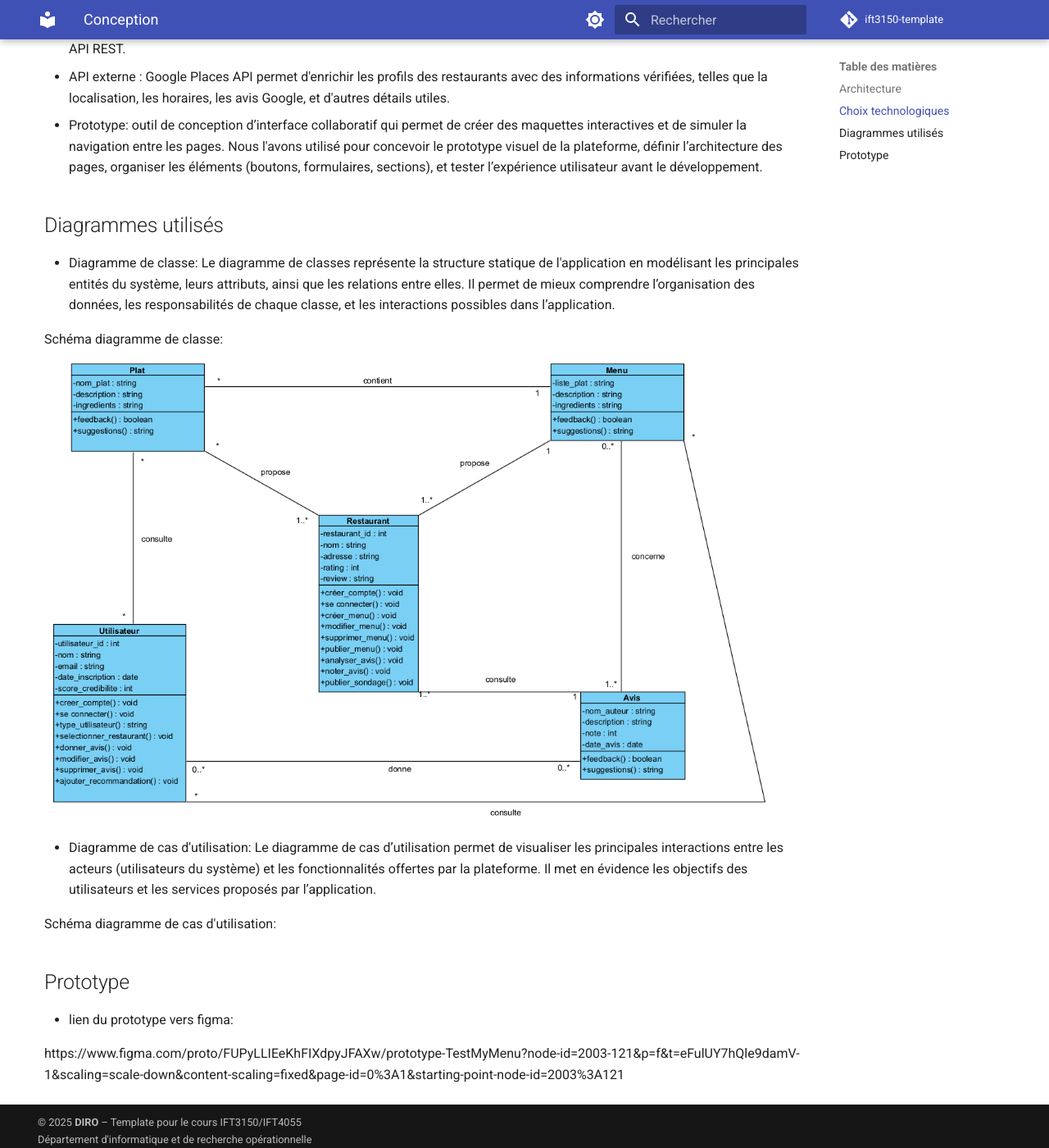
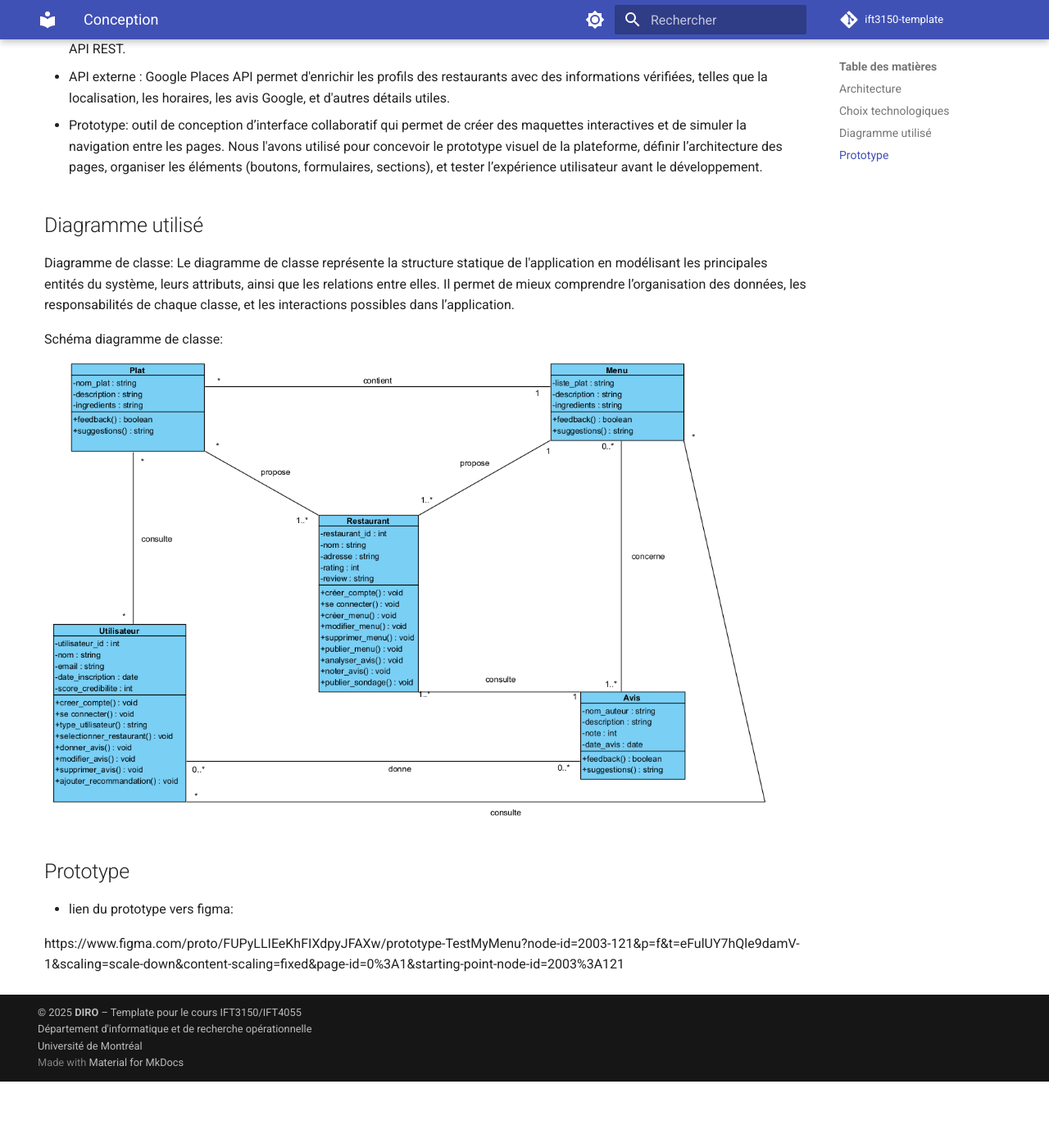
Before and after one commit to Kadijoo/Projet-3150, an MkDocs documentation site: the page built from docs/conception.md, in a window 1280 px wide and 1400 px high, scrolled down 890 px. Shown: the whole window at 82% size. Built offline with MkDocs 1.6.1 and Material for MkDocs 9.7.7, drawn with Linux system fonts in a browser that asks for light colours; comment, search, counter and statistics services are not loaded; after the commit the page ends 2209 px from its top, so only the background shows below that.

Commit message:
Update conception.md

```diff
--- a/docs/conception.md
+++ b/docs/conception.md
@@ -20,20 +20,14 @@ Elle affichera les informations reçues du contrôleur (ex. : listes de menus, m
 - API externe : Google Places API permet d'enrichir les profils des restaurants avec des informations vérifiées, telles que la localisation, les horaires, les avis Google, et d'autres détails utiles.
 - Prototype: outil de conception d’interface collaboratif qui permet de créer des maquettes interactives et de simuler la navigation entre les pages. Nous l'avons utilisé pour concevoir le prototype visuel de la plateforme, définir l’architecture des pages, organiser les éléments (boutons, formulaires, sections), et tester l’expérience utilisateur avant le développement.
 
-## Diagrammes utilisés
 
-- Diagramme de classe: Le diagramme de classes représente la structure statique de l'application en modélisant les principales entités du système, leurs attributs, ainsi que les relations entre elles. Il permet de mieux comprendre l’organisation des données, les responsabilités de chaque classe, et les interactions possibles dans l’application.
+## Diagramme utilisé
+
+Diagramme de classe: Le diagramme de classe représente la structure statique de l'application en modélisant les principales entités du système, leurs attributs, ainsi que les relations entre elles. Il permet de mieux comprendre l’organisation des données, les responsabilités de chaque classe, et les interactions possibles dans l’application.
 
 Schéma diagramme de classe:
 
 ![Diagramme de classe UML](./diagramme-classe.png)
-
-
-
-- Diagramme de cas d'utilisation: Le diagramme de cas d’utilisation permet de visualiser les principales interactions entre les acteurs (utilisateurs du système) et les fonctionnalités offertes par la plateforme. Il met en évidence les objectifs des utilisateurs et les services proposés par l’application.
-
-Schéma diagramme de cas d'utilisation:
-
 
 
 ## Prototype
```
